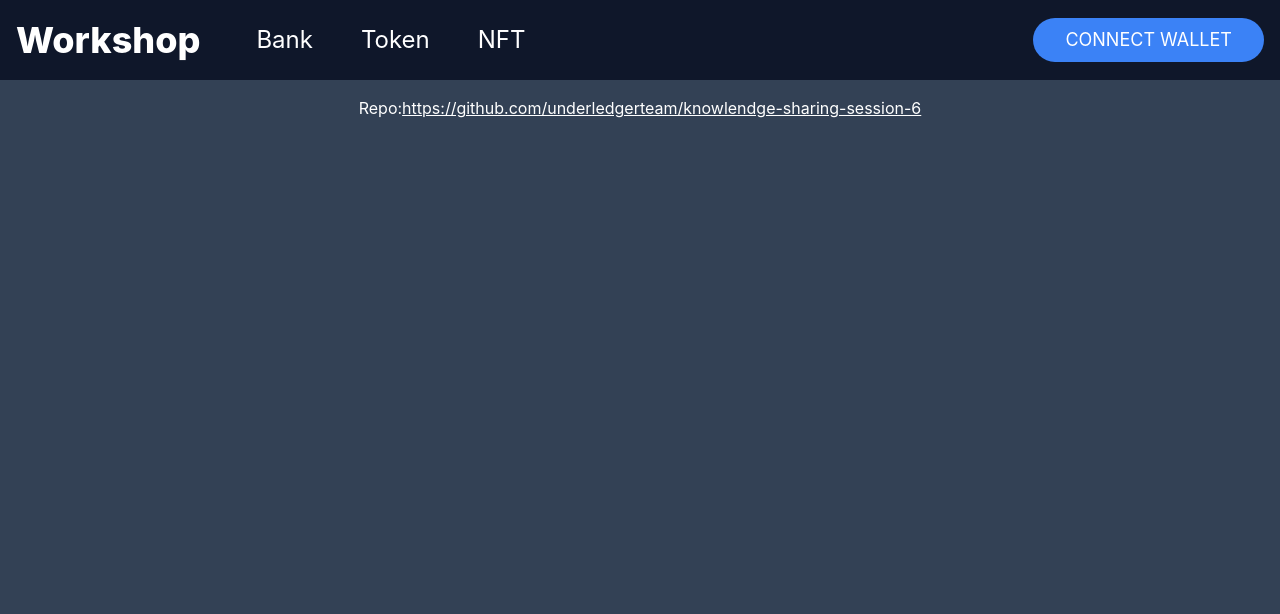
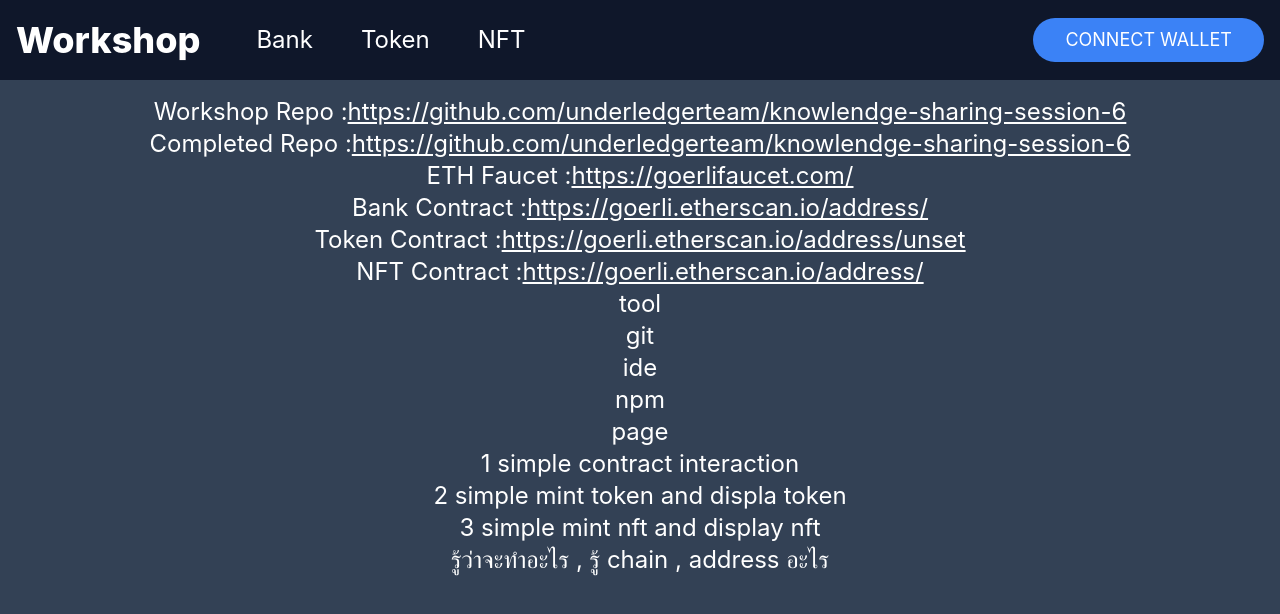
Before and after one commit to underledgerteam/knowlendge-sharing-session-6, a React (Create React App) app in the folder dapp/: page / in a window 1280 px wide. Shown: the top 614 px of the page. Built offline with nearby package versions, Linux system fonts and the light colour scheme; no server answers.

Commit message:
:construction: WIP home

```diff
--- a/dapp/src/pages/Home.tsx
+++ b/dapp/src/pages/Home.tsx
@@ -1,11 +1,12 @@
 import { FC } from "react";
-import { Link } from "react-router-dom";
+import { SIMPLE_BANK_ADRESS, TOKEN_ADDRESS, NFT_ADDRESS } from "src/utils/constants";
 
 const Home: FC = () => {
   return (
-    <div className="h-full p-4 text-center bg-slate-700">
-      <div className="text-white">
-        Repo:
+    <div className="h-full p-4 text-center bg-slate-700 text-2xl text-white">
+
+      <div className="">
+        Workshop Repo :
         <a
           className="underline"
           href="https://github.com/underledgerteam/knowlendge-sharing-session-6"
@@ -15,6 +16,93 @@ const Home: FC = () => {
           https://github.com/underledgerteam/knowlendge-sharing-session-6
         </a>
       </div>
+
+      <div>
+        Completed Repo :
+        <a
+          className="underline"
+          href="https://github.com/underledgerteam/knowlendge-sharing-session-6"
+          target="_blank"
+          rel="noopener noreferrer"
+        >
+          https://github.com/underledgerteam/knowlendge-sharing-session-6
+        </a>
+      </div>
+
+      <div className="">
+        ETH Faucet :
+        <a
+          className="underline"
+          href="https://goerlifaucet.com/"
+          target="_blank"
+          rel="noopener noreferrer"
+        >
+          https://goerlifaucet.com/
+        </a>
+      </div>
+
+      <div className="">
+        Bank Contract :
+        <a
+          className="underline"
+          href={`https://goerli.etherscan.io/address/${SIMPLE_BANK_ADRESS}`}
+          target="_blank"
+          rel="noopener noreferrer"
+        >
+          {`https://goerli.etherscan.io/address/${SIMPLE_BANK_ADRESS}`}
+        </a>
+      </div>
+
+      <div className="">
+        Token Contract :
+        <a
+          className="underline"
+          href={`https://goerli.etherscan.io/address/${TOKEN_ADDRESS}`}
+          target="_blank"
+          rel="noopener noreferrer"
+        >
+          {`https://goerli.etherscan.io/address/${TOKEN_ADDRESS}`}
+        </a>
+      </div>
+
+      <div className="">
+        NFT Contract :
+        <a
+          className="underline"
+          href={`https://goerli.etherscan.io/address/${NFT_ADDRESS}`}
+          target="_blank"
+          rel="noopener noreferrer"
+        >
+          {`https://goerli.etherscan.io/address/${NFT_ADDRESS}`}
+        </a>
+      </div>
+
+      <div>
+        tool
+      </div>
+      <ul>
+        <li>git</li>
+        <li>ide</li>
+        <li>npm</li>
+      </ul>
+
+      <div>
+        page
+      </div>
+      <div>
+        1 simple contract interaction
+      </div>
+      <div>
+        2 simple mint token and displa token
+      </div>
+      <div>
+        3 simple mint nft and display nft
+      </div>
+
+      <div>
+        รู้ว่าจะทำอะไร , รู้ chain , address อะไร
+      </div>
+
     </div>
   );
 };
```
